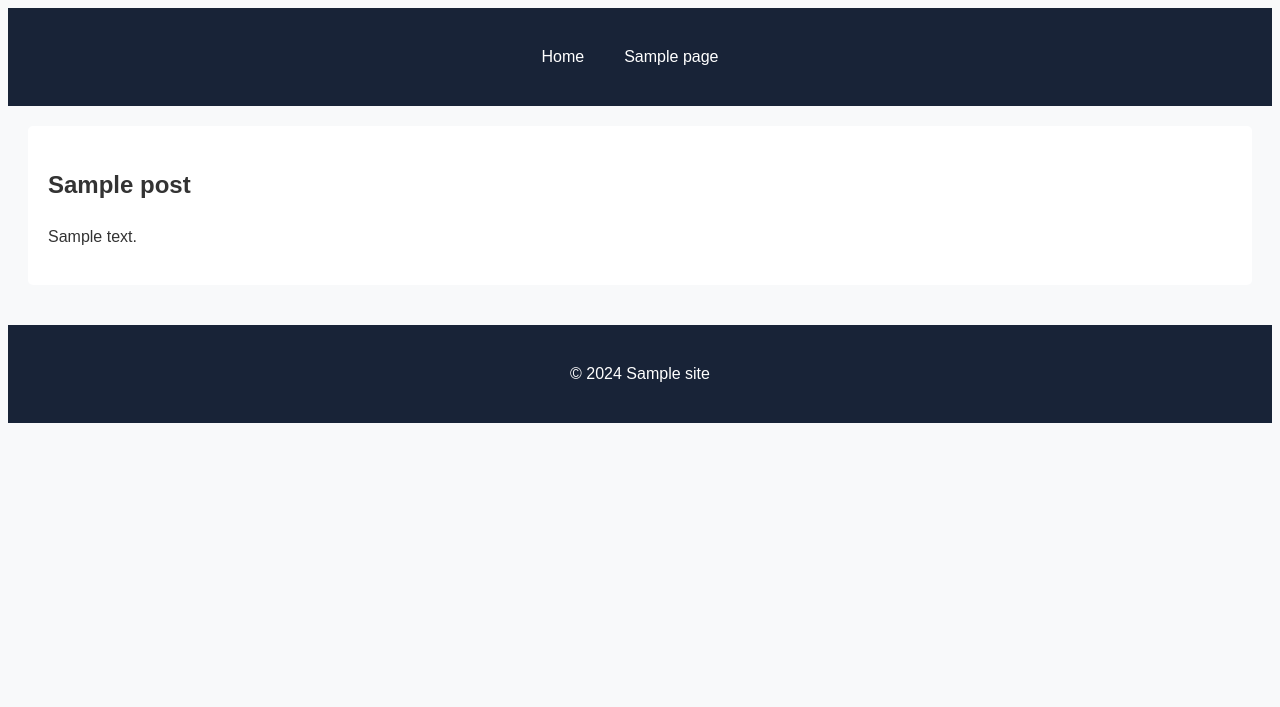
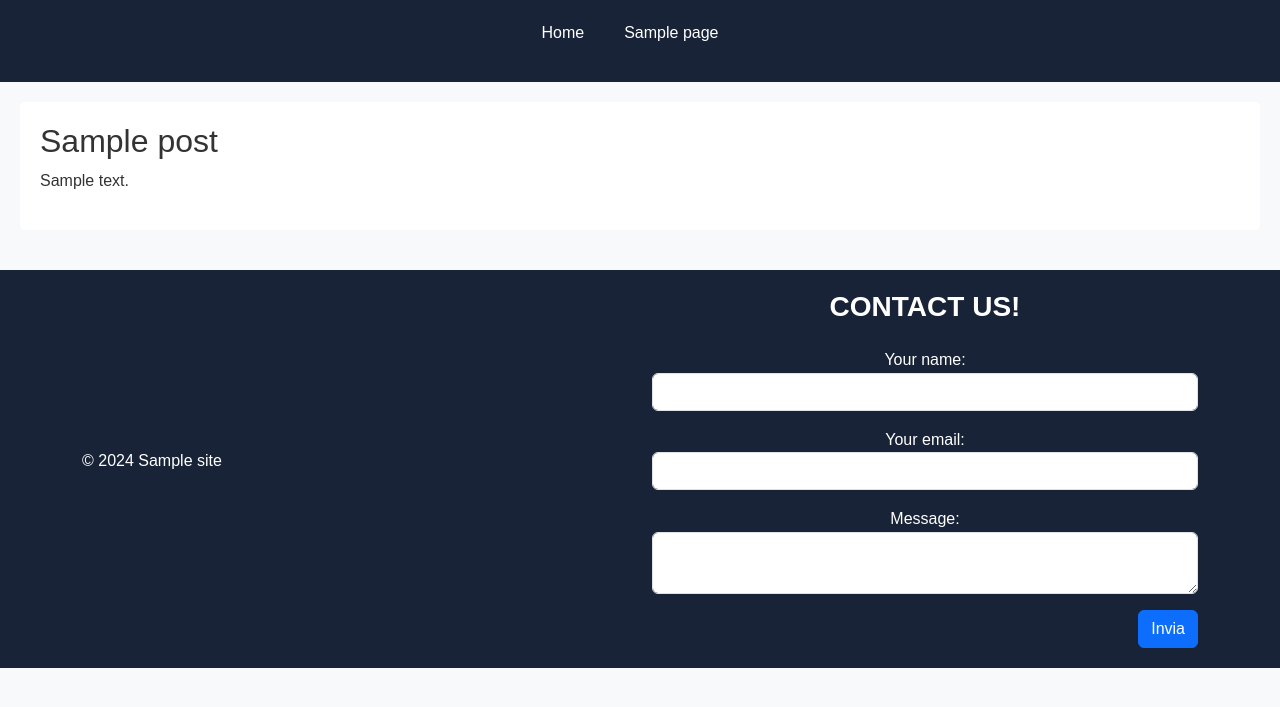
Before and after one commit to saraferrantini/template, a WordPress theme: template page.php in a window 1280 px wide. Shown: the top 707 px of the page. Run offline with PHP 8.4 and a stand-in for WordPress, Linux system fonts and the light colour scheme; the site name, menu and one post (Sample post) are stand-ins, and other content is empty; some libraries are stand-ins or nearby versions.

Commit message:
form footer

```diff
--- a/footer.php
+++ b/footer.php
@@ -1,6 +1,18 @@
 <footer>
-        <p>&copy; <?php echo date('Y'); ?> <?php bloginfo('name'); ?></p>
-    </footer>
+    <div class="container">
+        <div class="row">
+        <div class="col-6 d-flex align-items-center">
+                <p>&copy; <?php echo date('Y'); ?> <?php bloginfo('name'); ?></p>
+            </div>
+
+            <div class="col-6">
+                <h3 class="fw-bold">CONTACT US!</h3>
+                <?php include 'form.php'; ?>
+            </div>
+
+        </div>
+    </div>
+</footer>
 
     <?php wp_footer(); ?>
 </body>
--- /dev/null
+++ b/form.php
@@ -0,0 +1,16 @@
+<form method="post" action="<?php echo esc_url($_SERVER['REQUEST_URI']); ?>">
+    <div class="form-group">
+        <label class="pt-3" for="nome">Your name:</label>
+        <input type="text" name="nome" id="nome" class="form-control" required>
+    </div>
+    <div class="form-group">
+        <label class="pt-3" for="email">Your email:</label>
+        <input type="email" name="email" id="email" class="form-control" required>
+    </div>
+    <div class="form-group">
+        <label class="pt-3" for="messaggio">Message:</label>
+        <textarea name="messaggio" id="messaggio" class="form-control" required></textarea>
+    </div>
+        <div class="pt-3 text-end"><button type="submit" name="submit" class="btn btn-primary">Invia</button></div>
+
+</form>
--- /dev/null
+++ b/functions.php
@@ -0,0 +1,71 @@
+<?php
+
+// Carica i file CSS e JavaScript di Bootstrap
+function add_bootstrap() {
+    wp_enqueue_style('bootstrap', "https://cdn.jsdelivr.net/npm/bootstrap@5.3.3/dist/css/bootstrap.min.css");
+    wp_enqueue_script('bootstrap', "https://cdn.jsdelivr.net/npm/bootstrap@5.3.3/dist/js/bootstrap.bundle.min.js");
+}
+add_action('wp_enqueue_scripts', 'add_bootstrap');
+
+//funzione generica che richiama il file css
+function custom_theme_enqueue_styles() {
+    wp_enqueue_style('main-style', get_stylesheet_uri());
+}
+
+//funzione che carica tutti i file dello style.css all'interno del nostro tema
+add_action('wp_enqueue_scripts', 'custom_theme_enqueue_styles');
+
+
+function custom_theme_setup() {
+//per il menù di navigazione
+    register_nav_menu('primary', 'Primary Menu');
+    add_theme_support('post-thumbnails');
+}
+add_action('after_setup_theme', 'custom_theme_setup');
+
+// codice per l'email
+
+// Include le classi di PHPMailer
+use PHPMailer\PHPMailer\PHPMailer;
+use PHPMailer\PHPMailer\SMTP;
+use PHPMailer\PHPMailer\Exception;
+
+// Funzione per inviare l'email utilizzando PHPMailer
+function invia_email_con_phpmailer($nome, $email, $messaggio) {
+    // Includi la libreria PHPMailer
+    require_once get_template_directory() . '/PHPMailer/PHPMailer.php';
+    require_once get_template_directory() . '/PHPMailer/SMTP.php';
+    require_once get_template_directory() . '/PHPMailer/Exception.php';
+
+    // Inizializza un nuovo oggetto PHPMailer
+    $mail = new PHPMailer(true);
+
+    // Imposta Mailtrap come SMTP
+    $mail->isSMTP();
+    $mail->Host = 'sandbox.smtp.mailtrap.io';
+    $mail->SMTPAuth = true;
+    $mail->Port = 2525;
+    $mail->Username = '6763969999edcf';
+    $mail->Password = '16e365cda6f666';
+
+    // Imposta mittente e destinatario dell'email
+    $mail->setFrom($email, $nome);
+    $mail->addAddress('destination@example.com', 'Destinatario');
+
+    // Imposta il soggetto e il corpo dell'email
+    $mail->Subject = 'Nuovo messaggio dal form di contatto';
+    $mail->Body    = $messaggio;
+
+    try {
+        // Invia l'email
+        if(!$mail->send()) {
+            return false; // Errore durante l'invio dell'email
+        } else {
+            return true; // Email inviata con successo
+        }
+    } catch (Exception $e) {
+        // Gestisci l'eccezione
+        echo 'Si è verificato un errore durante l\'invio dell\'email: ' . $mail->ErrorInfo;
+    }
+}
+?>
```
Also changed, not shown: function.php (deleted, +0 -20 lines).
